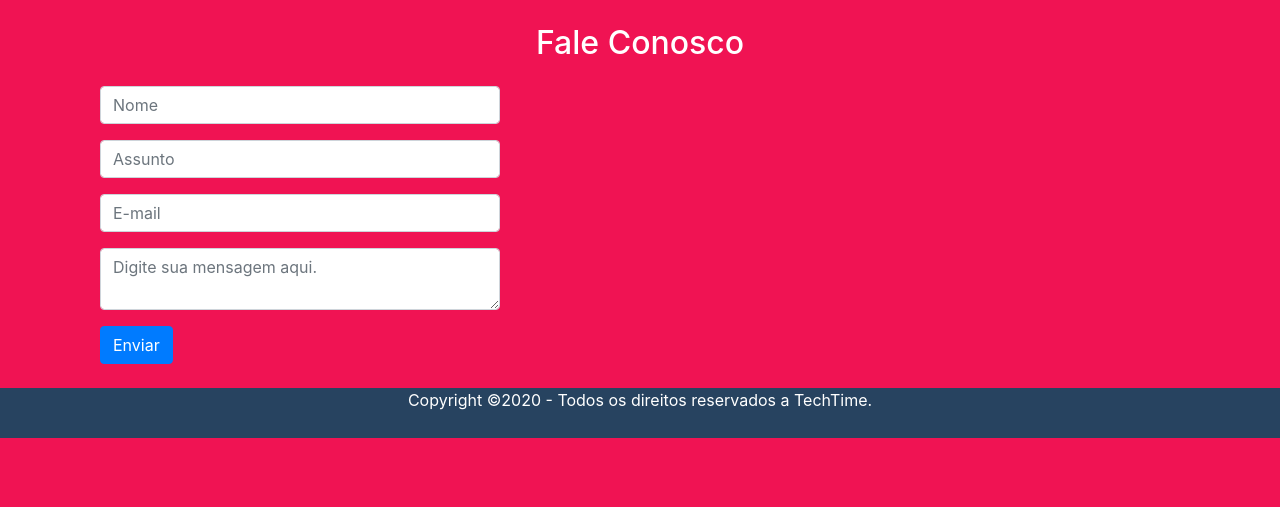
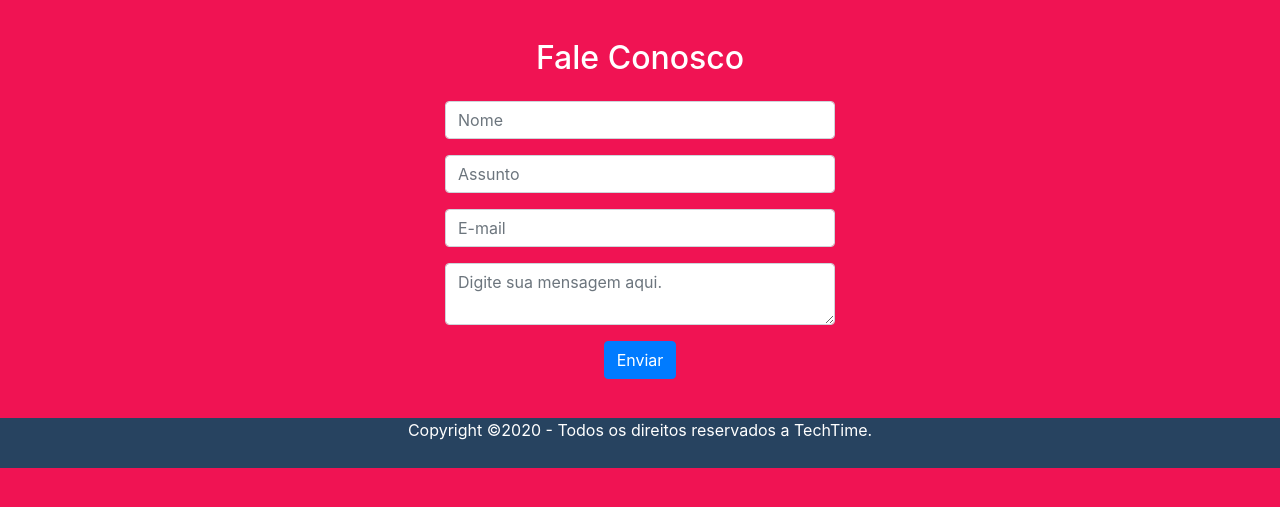
Before and after one commit to eiviniciusb/projeto_final, a Flask app: page /contact in a window 1280 px wide. Shown: the part 96-603 px from the top of the page. Run offline with Flask 2, Linux system fonts and the light colour scheme; some libraries are stand-ins or nearby versions.

Commit message:
atualiza codigo

```diff
--- a/projeto_final/templates/contact.html
+++ b/projeto_final/templates/contact.html
@@ -8,15 +8,20 @@
 {% extends "layout.html" %}
 {% block conteudo %}
 <style>
-    .form-group {
-        max-width: 400px;
+    .form-signin {
+        width: 100%;
+        max-width: 420px;
+        padding: 15px;
+        margin: auto;
+    }
+    .btn {
+        text-align:center;
     }
 </style>
 <body>
-<div class="container">
+<div class="form-signin">
     <div class="titulo my-4">
         <h2>Fale Conosco</h2>
-    </div>
     <form class="my-4">
     <div class="form-group">
         <input class="form-control" name="name" placeholder="Nome">
@@ -29,8 +34,9 @@
     </div>
     <div class="form-group">
         <textarea class="form-control" name="mensage" placeholder="Digite sua mensagem aqui."></textarea>
-    </div class="btn">
-        <input class="btn btn-primary" type="submit" value="Enviar">
+    </div>
+        <button type="submit" class="btn btn-primary">Enviar</button>
+    </form>
     </div>
 </div>
 </body>
```
Also changed, not shown: projeto_final/templates/cadastro.html (+9 -13 lines), projeto_final/templates/login.html (+7 -1 lines), E.S/1.0/Protótipos em papel/Imagens/Cadastrado com sucesso.jpg (deleted), E.S/1.0/Protótipos em papel/Imagens/Cadastro.jpg (deleted), E.S/1.0/Protótipos em papel/Imagens/Fale Conosco.jpg (deleted), E.S/1.0/Protótipos em papel/Imagens/Mensagem enviada com sucesso.jpg (deleted), E.S/Protótipo digital.txt (renamed from E.S/1.0/Protótipo digital.txt), 24 other files.
